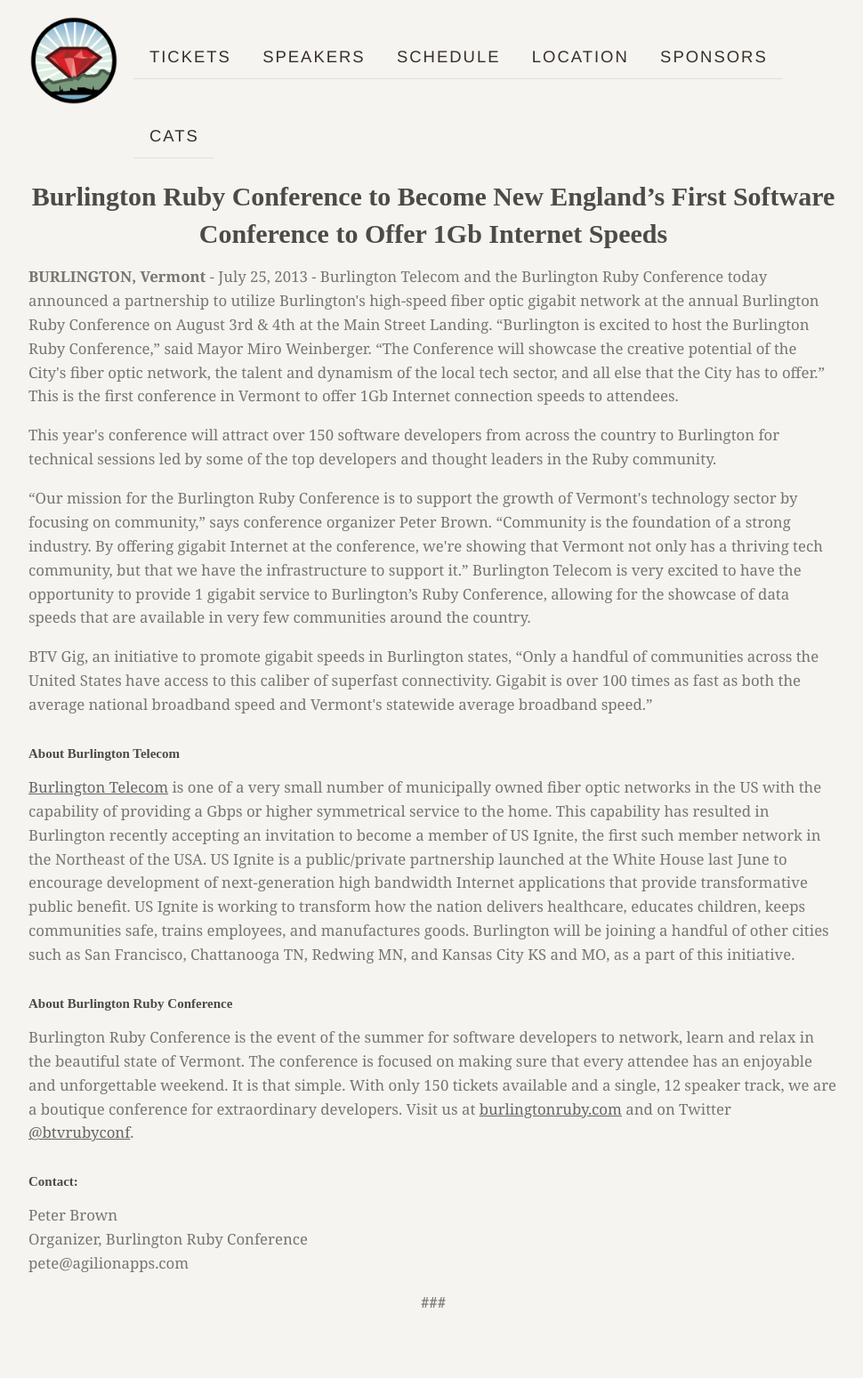
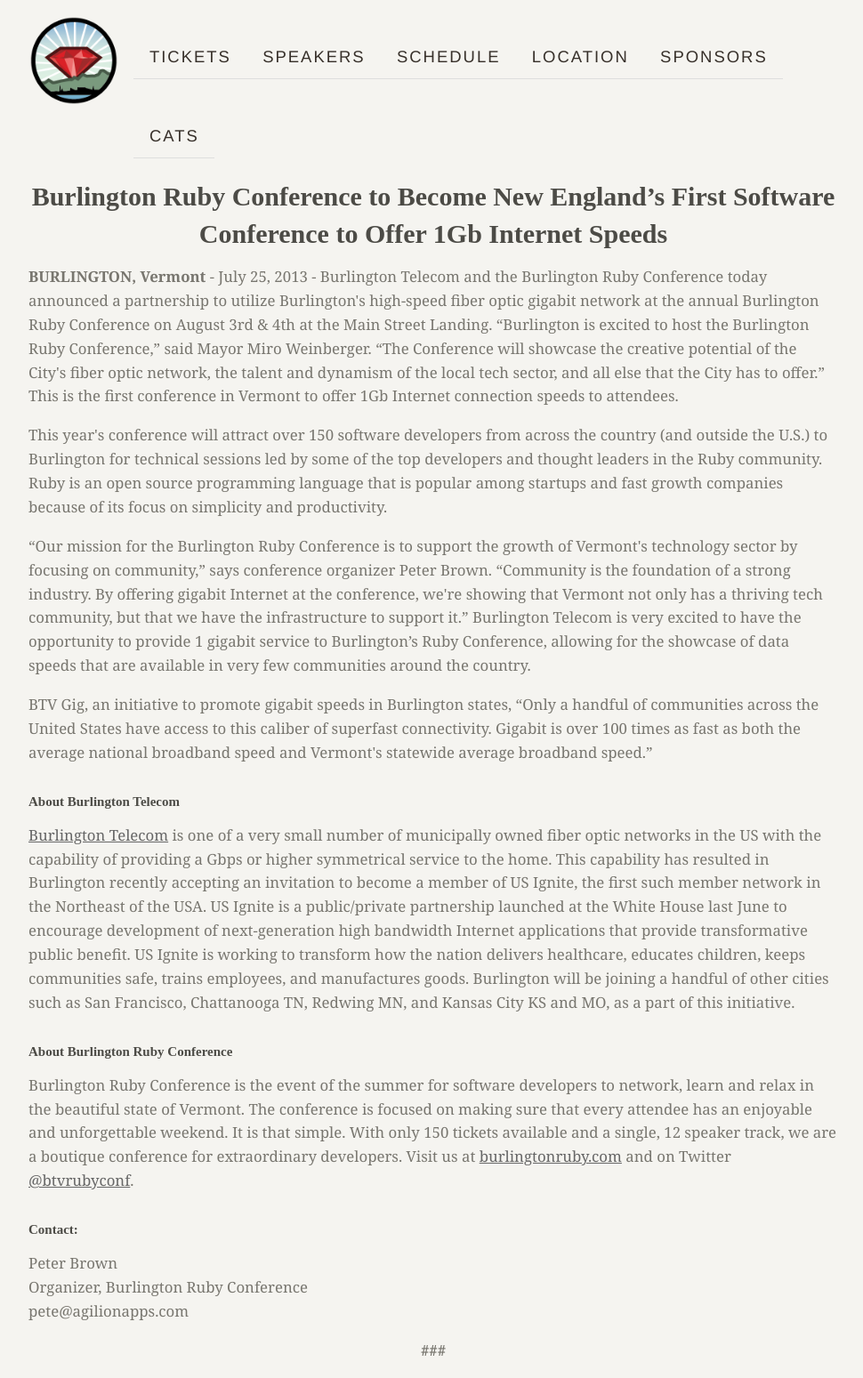
Before and after one commit to burlingtonruby/buruco2013, a Jekyll site: the page built from press-releases/new-englands-first-gigabit-software-conference.html, in a window 1280 px wide. Shown: the whole page at 89% size, without its empty margins (153-1123 px from the left). Built offline with Jekyll 4.4.1, drawn with Linux system fonts in a browser that asks for light colours; nearby versions of some CDN libraries; before the commit the page ends 1495 px from its top, so only the background shows below that.

Commit message:
Fixed missing sentence and attendee origins

```diff
--- a/press-releases/new-englands-first-gigabit-software-conference.html
+++ b/press-releases/new-englands-first-gigabit-software-conference.html
@@ -13,9 +13,7 @@
       <p><span class="city">BURLINGTON, Vermont</span> &dash; July 25, 2013 &dash;
       Burlington Telecom and the Burlington Ruby Conference today announced a partnership to utilize Burlington's high-speed fiber optic gigabit network at the annual Burlington Ruby Conference on August 3rd &amp; 4th at the Main Street Landing. <q>Burlington is excited to host the Burlington Ruby Conference,</q> said Mayor Miro Weinberger. <q>The Conference will showcase the creative potential of the City's fiber optic network, the talent and dynamism of the local tech sector, and all else that the City has to offer.</q> This is the first conference in Vermont to offer 1Gb Internet connection speeds to attendees.</p>
 
-      <p>This year's conference will attract over 150 software developers from across the country to
-      Burlington for technical sessions led by some of the top developers and thought leaders in the
-      Ruby community.</p>
+      <p>This year's conference will attract over 150 software developers from across the country (and outside the U.S.) to Burlington for technical sessions led by some of the top developers and thought leaders in the Ruby community. Ruby is an open source programming language that is popular among startups and fast growth companies because of its focus on simplicity and productivity.</p>
 
       <p><q>Our mission for the Burlington Ruby Conference is to support the growth of Vermont's
         technology sector by focusing on community,</q> says conference organizer Peter Brown.
```
